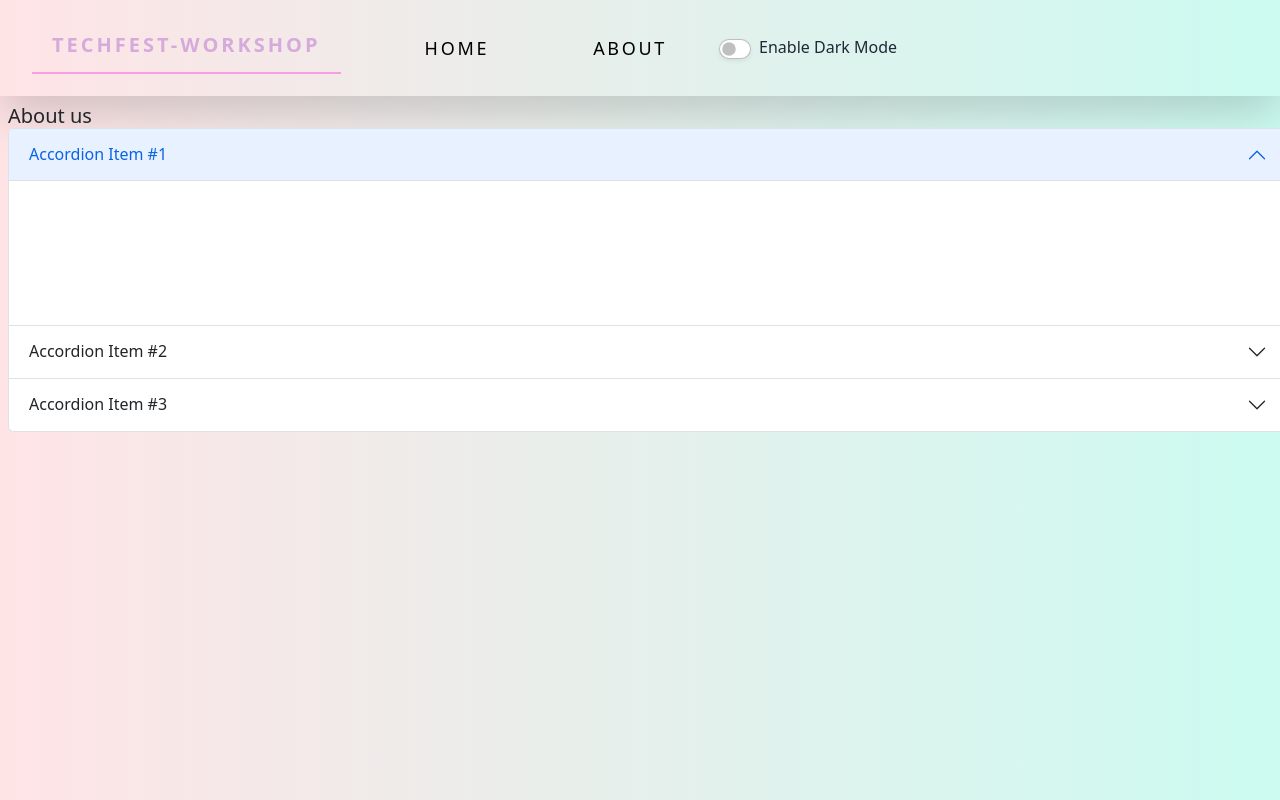
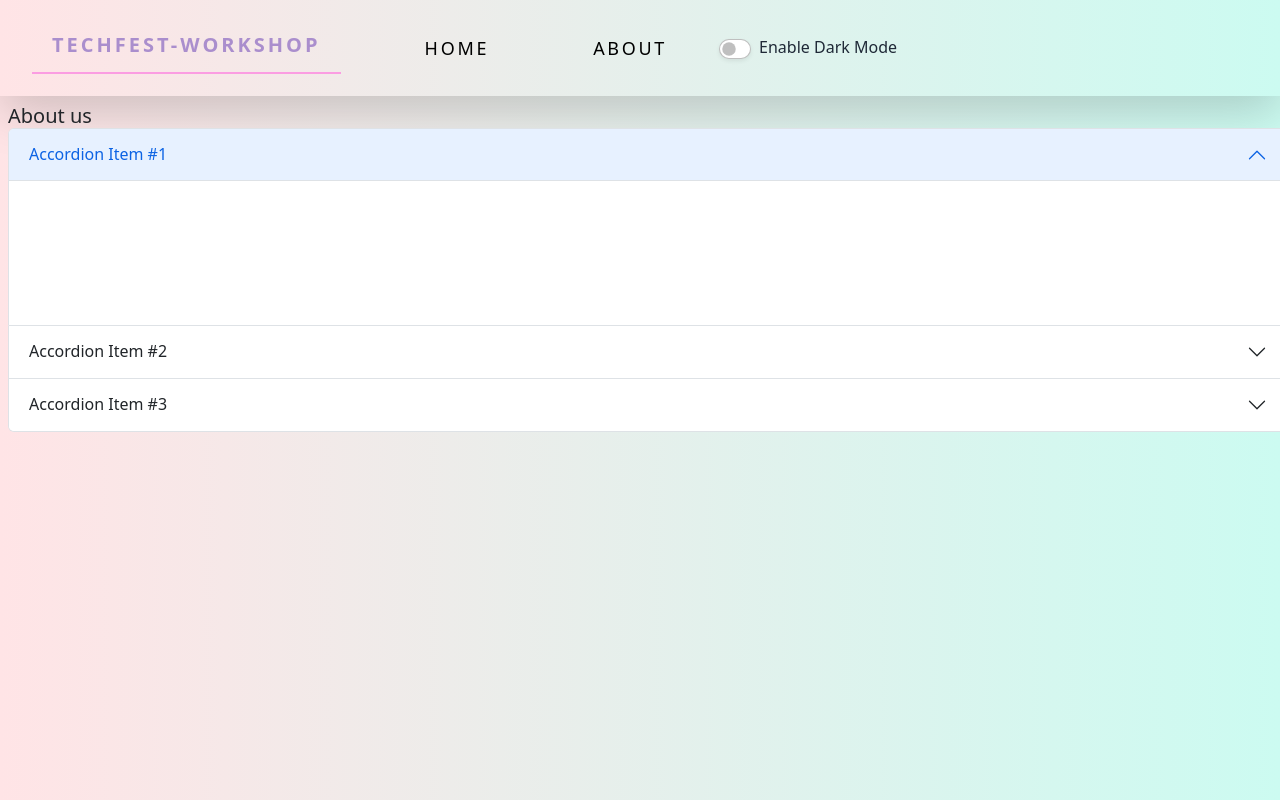
Before and after one commit to ShagunSG/WebD-Workshop, a React (Create React App) app: page /about in a window 1280 px wide. In both pictures the pointer is over the link "TECHFEST-WORKSHOP". Built offline with nearby package versions, Linux system fonts and the light colour scheme.

Commit message:
all changes done

```diff
--- a/src/App.css
+++ b/src/App.css
@@ -47,7 +47,7 @@ a {
   position: relative;
 }
 a:hover{
-  color: #d6aada;
+  color: #aa8ecd;
 }
 
 a:after {
```
Also changed, not shown: Logo.png (added).
